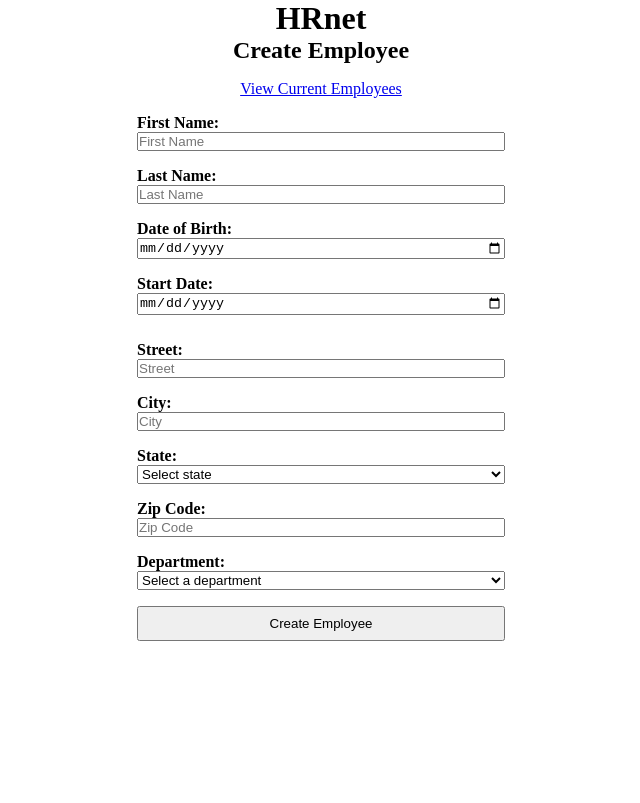
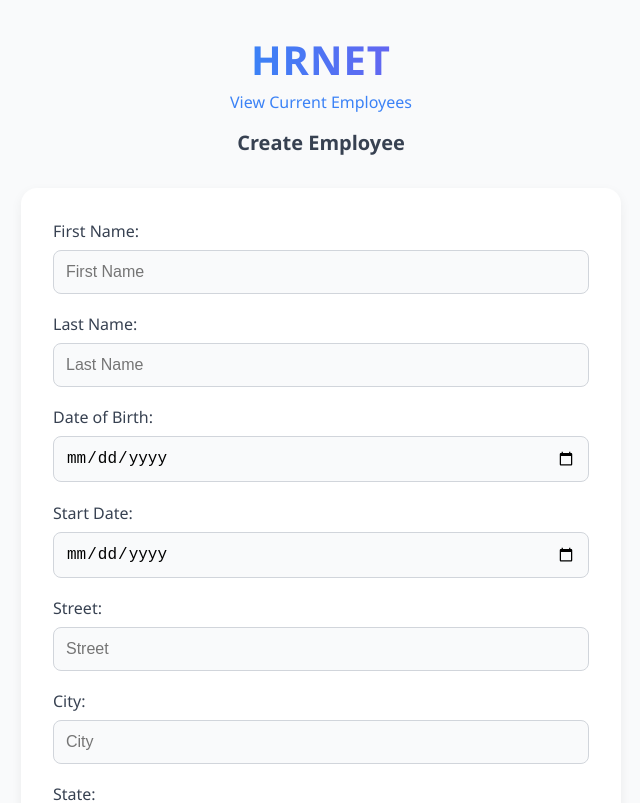
Before and after one commit to Foxygene/HRnet, a React (Vite) app: page / in a window 1280 px wide. Shown: the top 803 px of the page, without its empty margins (319-959 px from the left). Built offline with nearby package versions, Linux system fonts and the light colour scheme.

Commit message:
feat(CreateEmployee): added style

```diff
--- a/src/pages/CreateEmployee.css
+++ b/src/pages/CreateEmployee.css
@@ -1,39 +1,94 @@
-/* src/pages/CreateEmployee.css */
-
+/* Conteneur principal */
 .container {
+  min-height: 100vh;
+  padding: 2rem;
+  background-color: #f9fafb;
+  font-family: "Segoe UI", Tahoma, Geneva, Verdana, sans-serif;
   display: flex;
   flex-direction: column;
   align-items: center;
-  justify-content: center;
 }
 
-.title {
-  display: flex;
-  align-items: center;
-  justify-content: center;
-  margin-bottom: 1rem;
+/* HRnet - titre principal */
+.header {
+  font-size: 2.5rem;
+  font-weight: 800;
+  color: #1f2937;
+  margin-bottom: 0.25rem;
+  letter-spacing: 1px;
+  text-transform: uppercase;
+  background: linear-gradient(90deg, #3b82f6, #6366f1);
+  -webkit-background-clip: text;
+  -webkit-text-fill-color: transparent;
 }
 
-form {
-  max-width: 400px;
-  width: 100%;
-  padding: 1rem;
-  display: flex;
-  flex-direction: column;
-  gap: 1rem;
+/* Lien */
+.link {
+  margin-bottom: 1rem;
+  color: #3b82f6;
+  text-decoration: none;
+  font-weight: 500;
+}
+.link:hover {
+  text-decoration: underline;
 }
 
+/* Sous-titre - Create Employee */
+.title {
+  font-size: 1.25rem;
+  color: #374151;
+  margin-bottom: 2rem;
+  font-weight: 600;
+}
+
+/* Formulaire */
+.form {
+  background-color: white;
+  padding: 2rem;
+  border-radius: 1rem;
+  box-shadow: 0 4px 12px rgba(0, 0, 0, 0.06);
+  max-width: 600px;
+  width: 100%;
+  display: grid;
+  gap: 1.2rem;
+}
+
+/* Label + Input */
 label {
   display: flex;
   flex-direction: column;
-  font-weight: 600;
+  font-weight: 500;
+  color: #374151;
 }
 
-.address {
-  margin-top: 10px;
+input,
+select {
+  margin-top: 0.5rem;
+  padding: 0.75rem;
+  border: 1px solid #d1d5db;
+  border-radius: 0.5rem;
+  background-color: #f9fafb;
+  font-size: 1rem;
+}
+input:focus,
+select:focus {
+  border-color: #3b82f6;
+  background-color: white;
+  outline: none;
 }
 
-button {
-  padding: 0.5rem;
+/* Bouton */
+button[type="submit"] {
+  background-color: #3b82f6;
+  color: white;
+  padding: 0.8rem 1.5rem;
+  border: none;
+  border-radius: 0.5rem;
+  font-size: 1rem;
+  font-weight: 600;
   cursor: pointer;
+  transition: background-color 0.2s;
 }
+button[type="submit"]:hover {
+  background-color: #2563eb;
+}
--- a/src/pages/CreateEmployee.tsx
+++ b/src/pages/CreateEmployee.tsx
@@ -57,10 +57,11 @@ export const CreateEmployee = () => {
   return (
     <div className="container">
       <h1 className="header">HRnet</h1>
-      <h2 className="title">Create Employee</h2>
       <Link to="/employees" className="link">
         View Current Employees
       </Link>
+      <h2 className="title">Create Employee</h2>
+
       <form onSubmit={handleSubmit} className="form">
         <label>
           First Name:
```
